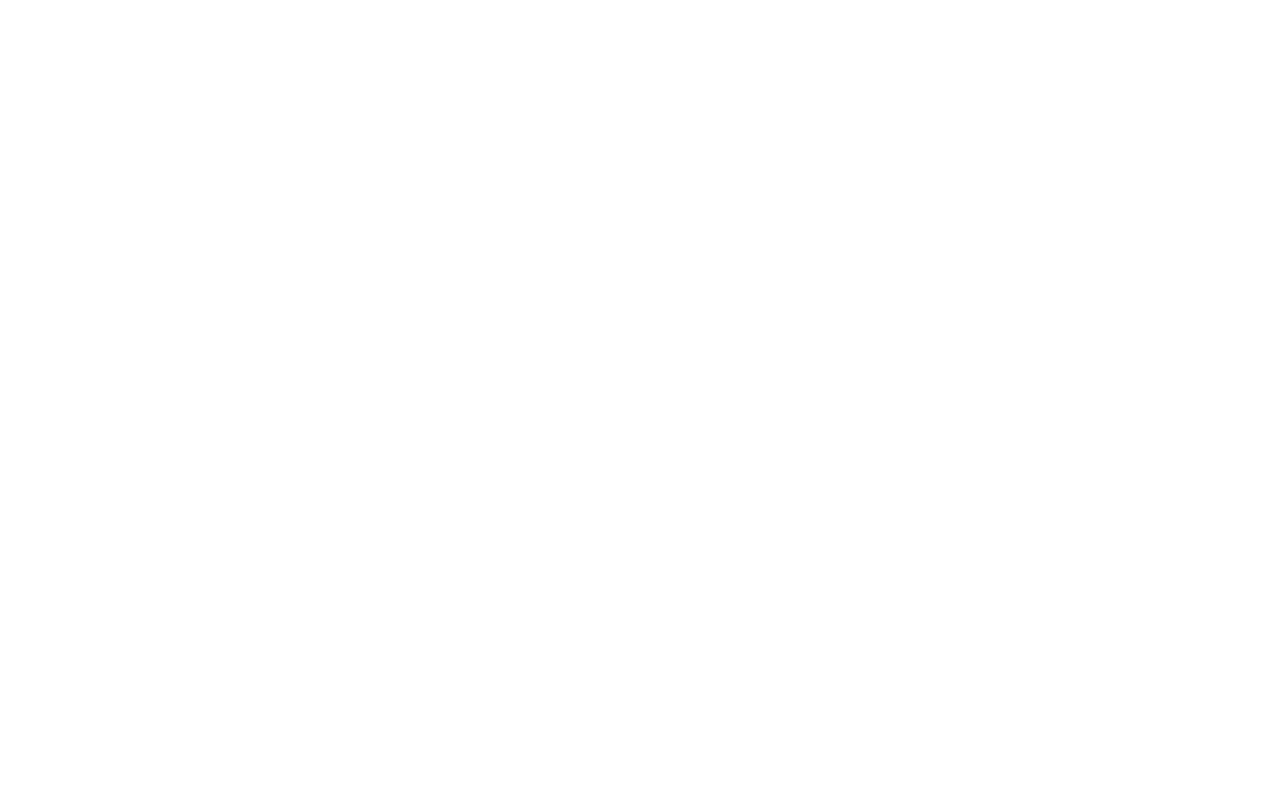
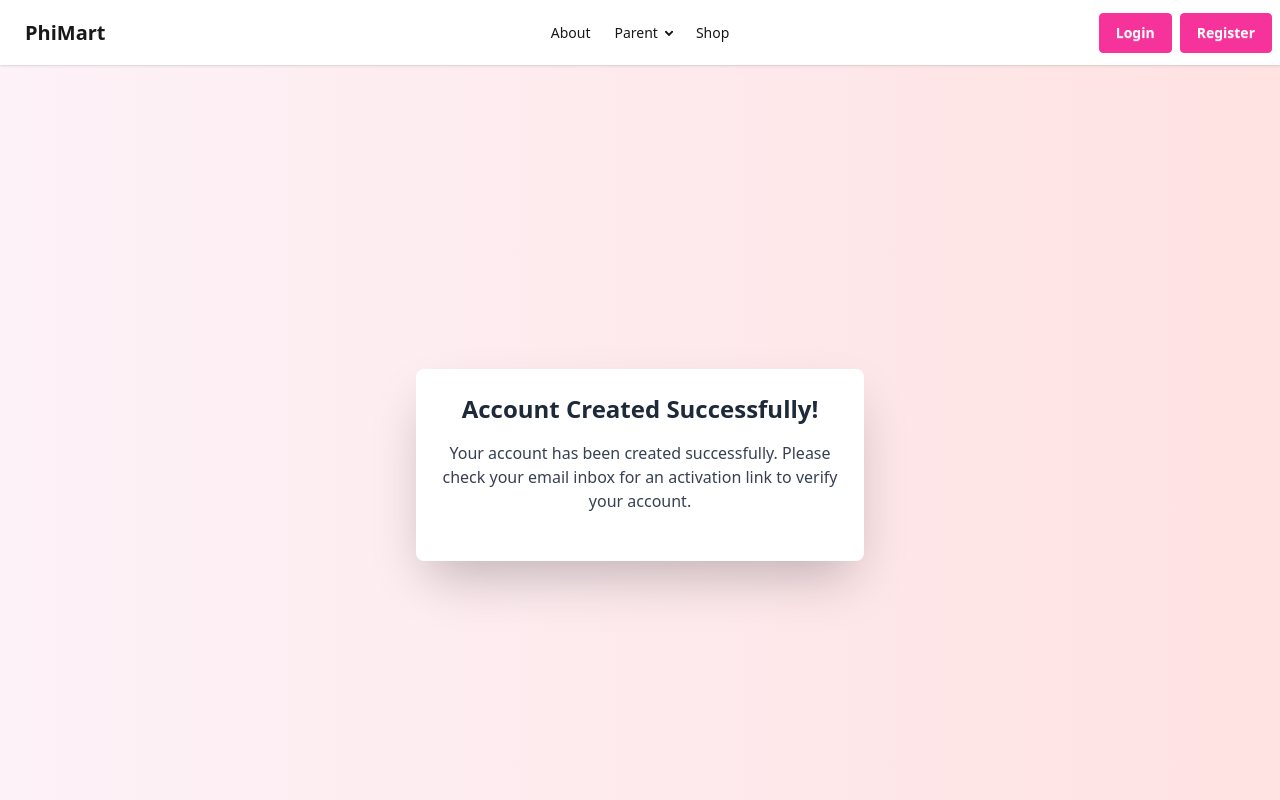
Before and after one commit to achibhossengit/Phimart-client, a React (Vite) app: page /registrationSuccess in a window 1280 px wide. Before the commit this address had no page. Shown: the top 800 px of the page. Built offline with nearby package versions, Linux system fonts and the light colour scheme.

Commit message:
improve redirect expreiences

```diff
--- /dev/null
+++ b/src/components/Register/RegisterBlank.jsx
@@ -0,0 +1,16 @@
+import React from 'react';
+
+const RegisterBlank = () => {
+  return (
+    <div className="min-h-screen bg-gradient-to-r from-pink-50 to-red-100 flex items-center justify-center p-4">
+      <div className="bg-white shadow-2xl rounded-lg p-6 max-w-md w-full text-center">
+        <h1 className="text-2xl font-bold text-gray-800 mb-4">Account Created Successfully!</h1>
+        <p className="text-gray-700 mb-6">
+          Your account has been created successfully. Please check your email inbox for an activation link to verify your account.
+        </p>
+      </div>
+    </div>
+  );
+};
+
+export default RegisterBlank;
--- a/src/routes/AppRoutes.jsx
+++ b/src/routes/AppRoutes.jsx
@@ -8,6 +8,7 @@
 import Dashboard from "../pages/Dashboard";
 import PrivateRoute from "../components/PrivateRoute";
 import Resgister from "../components/register/Resgister";
+import RegisterBlank from "../components/register/RegisterBlank";
 
 const AppRoutes = () => {
   return (
@@ -19,6 +20,7 @@
           <Route path="shop" element={<Shop />} />
           <Route path="login" element={<Login />} />
           <Route path="registration" element={<Registration />} />
+          <Route path="registrationSuccess" element={<RegisterBlank />} />
           <Route path="activate/:uid/:token" element={<Resgister/>} />
         </Route>
         <Route
```
